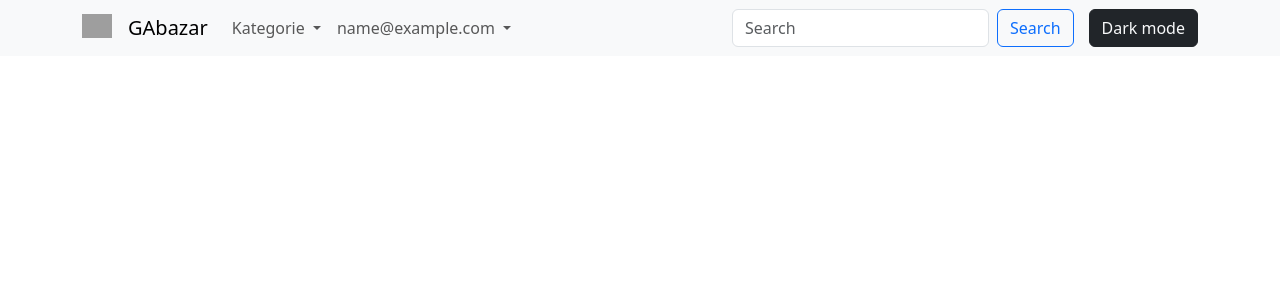
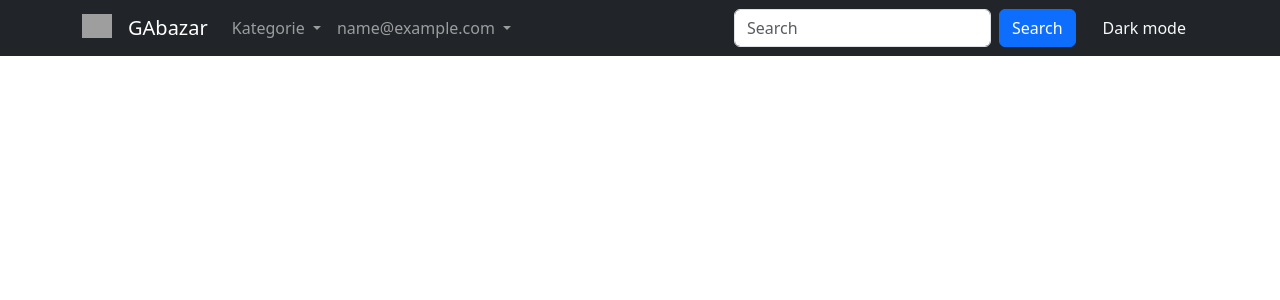
Before and after one commit to gyarab/2023-3e-Bazar, a Django app: page / in a window 1280 px wide. Shown: the top 300 px of the page. Run offline with Django 4.2, Linux system fonts and the light colour scheme; the visitor is signed in with stand-in values (Sample User, id 1); data that the repository does not hold is empty; some libraries are stand-ins or nearby versions; grey boxes are pictures that could not be loaded.

Commit message:
29_12_23_4

```diff
--- a/homepage/admin.py
+++ b/homepage/admin.py
@@ -1,6 +1,7 @@
 from django.contrib import admin
-from .models import Category, Order, OrderAttachment
+from .models import Category, Order, OrderAttachment, Theme
 
 admin.site.register(Category)
 admin.site.register(Order)
 admin.site.register(OrderAttachment)
+admin.site.register(Theme)
--- a/homepage/templates/home.html
+++ b/homepage/templates/home.html
@@ -8,15 +8,14 @@
 <style>
     div.box{
         height: 200px;
-        background-color: gray;
-        margin: 15px 0;
+        background-color: black;
+        margin: 20px 20px;
         text-align: center;
         color: white;
     }
 </style>
-</head >
-<body class="p-0 m-0 border-0 bd-example m-0 border-0">
-    <nav class="navbar bg-body-tertiary navbar-expand-lg" >
+<body class="p-0 m-0 border-0 bd-example m-0 border-0" style="background-color: {{color}};">
+    <nav class="navbar navbar-dark bg-dark navbar-expand-lg">
         <div class="container">
             <a class="navbar-brand" href="https://avatars.githubusercontent.com/u/34084239?s=280&v=4">
                 <img src="https://avatars.githubusercontent.com/u/34084239?s=280&v=4" alt="Logo" width="30" height="24" class="d-inline-block align-text-top">
@@ -73,16 +72,28 @@
                 <form class="d-flex" role="search" method="post">
                     {% csrf_token %}
                     <input class="form-control me-2" type="search" placeholder="Search" aria-label="Search" name="searched_text">
-                    <button class="btn btn-outline-primary" type="submit" name="search">Search</button>
+                    <button class="btn btn-primary" type="submit" name="search">Search</button>
                 </form>
 
+                {% if request.user.is_authenticated %}
+                    {% if color == 'grey' %}
                 <div style="margin-left: 15px;">
                     <button class="btn btn-dark" type="submit">
+                        <a href="/theme?color=light"  class="link-light" style="text-decoration: none">
+                            Light mode
+                        </a>
+                    </button>
+                </div>
+                    {% else %}
+                <div style="margin-left: 15px;">
+                    <button class="btn btn-dark" type="submit" style="border: 2px; border-color: white;">
                         <a href="/theme?color=dark"  class="link-light" style="text-decoration: none">
                             Dark mode
                         </a>
                     </button>
                 </div>
+                    {% endif %}
+                {% endif %}
             </div>
         </div>
     </nav>
--- a/homepage/templates/login.html
+++ b/homepage/templates/login.html
@@ -16,7 +16,7 @@
     </style>
 </head>
 <body class="p-0 m-0 border-0 bd-example m-0 border-0" >
-    <nav class="navbar bg-body-tertiary navbar-expand-lg">
+    <nav class="navbar navbar-dark bg-dark navbar-expand-lg">
         <div class="container">
             <a class="navbar-brand" href="https://avatars.githubusercontent.com/u/34084239?s=280&v=4">
                 <img src="https://avatars.githubusercontent.com/u/34084239?s=280&v=4" alt="Logo" width="30" height="24" class="d-inline-block align-text-top">
--- a/homepage/templates/signup.html
+++ b/homepage/templates/signup.html
@@ -15,8 +15,8 @@
         }
     </style>
 </head>
-<body class="p-0 m-0 border-0 bd-example m-0 border-0" >
-    <nav class="navbar bg-body-tertiary navbar-expand-lg">
+<body class="p-0 m-0 border-0 bd-example m-0 border-0">
+    <nav class="navbar navbar-dark bg-dark navbar-expand-lg">
         <div class="container">
             <a class="navbar-brand" href="https://avatars.githubusercontent.com/u/34084239?s=280&v=4">
                 <img src="https://avatars.githubusercontent.com/u/34084239?s=280&v=4" alt="Logo" width="30" height="24" class="d-inline-block align-text-top">
--- a/homepage/views.py
+++ b/homepage/views.py
@@ -3,7 +3,7 @@ from django.contrib.auth import logout
 from datetime import datetime, timedelta
 
 from .forms import SignupForm
-from .models import Category, Order
+from .models import Category, Order, Theme
 
 #home
 def index(request):
@@ -14,10 +14,17 @@ def index(request):
     else:
         orders = useable("", 0)
 
+    color = ''
+    if not request.user.is_anonymous and Theme.objects.filter(user=request.user).exists():
+        color = Theme.objects.get(user=request.user).theme
+    else:
+        color = 'white'
+
     category = Category.objects.all()
     context = {
         "category": category,
         "order": orders,
+        "color": color,
     }
     return render(request, 'home.html', context)
 
@@ -29,12 +36,20 @@ def category(request, category_id):
     else:
         orders = useable("", category_id)
 
+    color = ''
+    if not request.user.is_anonymous and Theme.objects.filter(user=request.user).exists():
+        color = Theme.objects.get(user=request.user).theme
+    else:
+        color = 'white'
+
     category = Category.objects.all()
     selected_category = get_object_or_404(Category, pk=category_id)
+
     context = {
         "category": category,
         "order": orders,
         "selected_category": selected_category,
+        "color": color,
     }
     return render(request, 'home.html', context)
 
@@ -59,8 +74,33 @@ def out(request):
 def profile():
     return redirect('/profilepage/')
 
-def theme():
-    return redirect('/theme/')
+def theme(request):
+    color = request.GET.get('color')
+
+    if color == 'light':
+        if Theme.objects.filter(user=request.user).exists():
+            theme = Theme.objects.get(user=request.user)
+            theme.user = request.user
+            theme.theme = 'white'
+            theme.save()
+        else:
+            theme = Theme()
+            theme.user = request.user
+            theme.theme = 'white'
+            theme.save()
+    elif color == 'dark':
+        if Theme.objects.filter(user=request.user).exists():
+            theme = Theme.objects.get(user=request.user)
+            theme.user = request.user
+            theme.theme = 'grey'
+            theme.save()
+        else:
+            theme = Theme()
+            theme.user = request.user
+            theme.theme = 'grey'
+            theme.save()
+
+    return redirect('/')
 
 
 #checks for legit orders
```
Also changed, not shown: homepage/migrations/0016_alter_orderattachment_order_theme.py (added).
